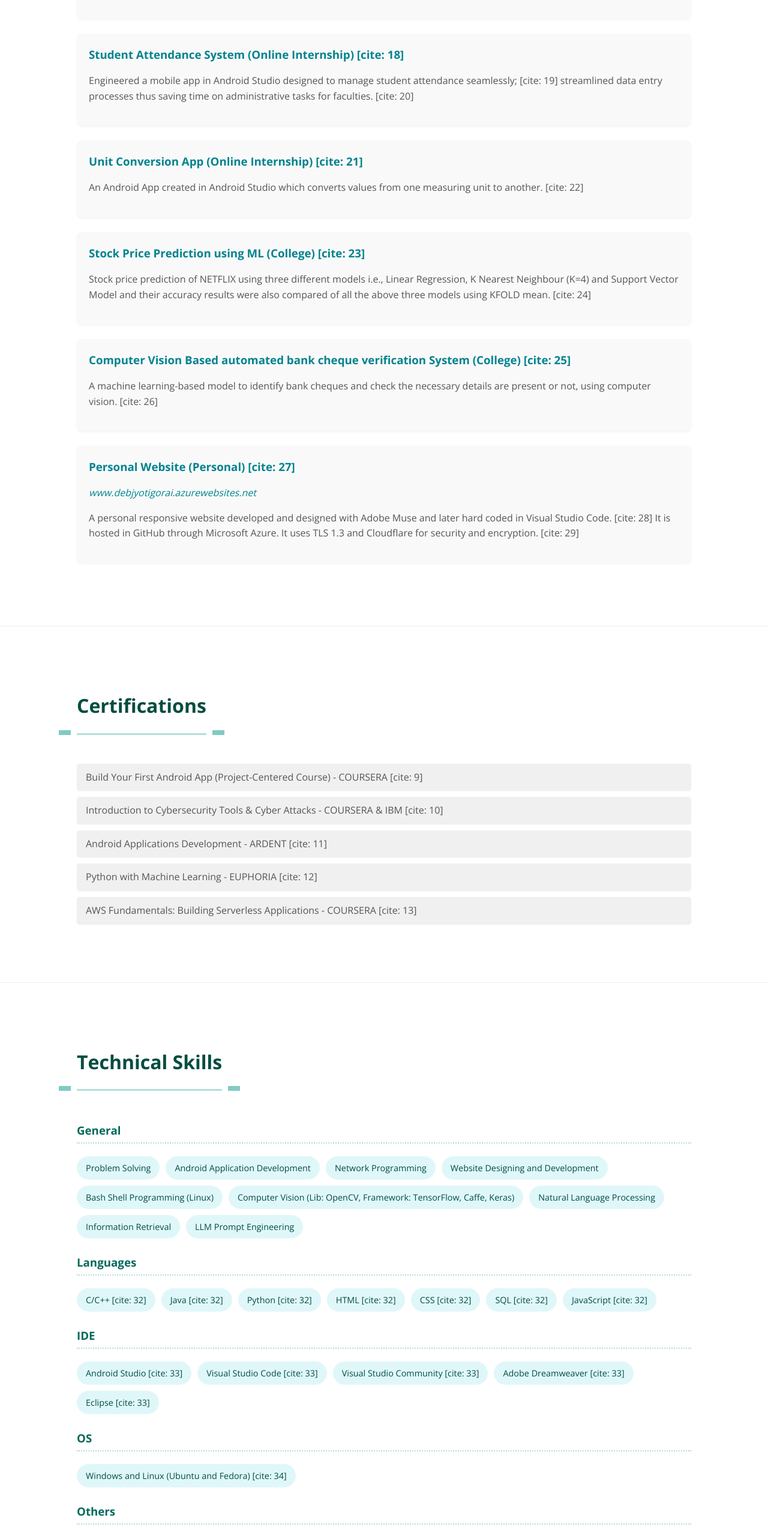
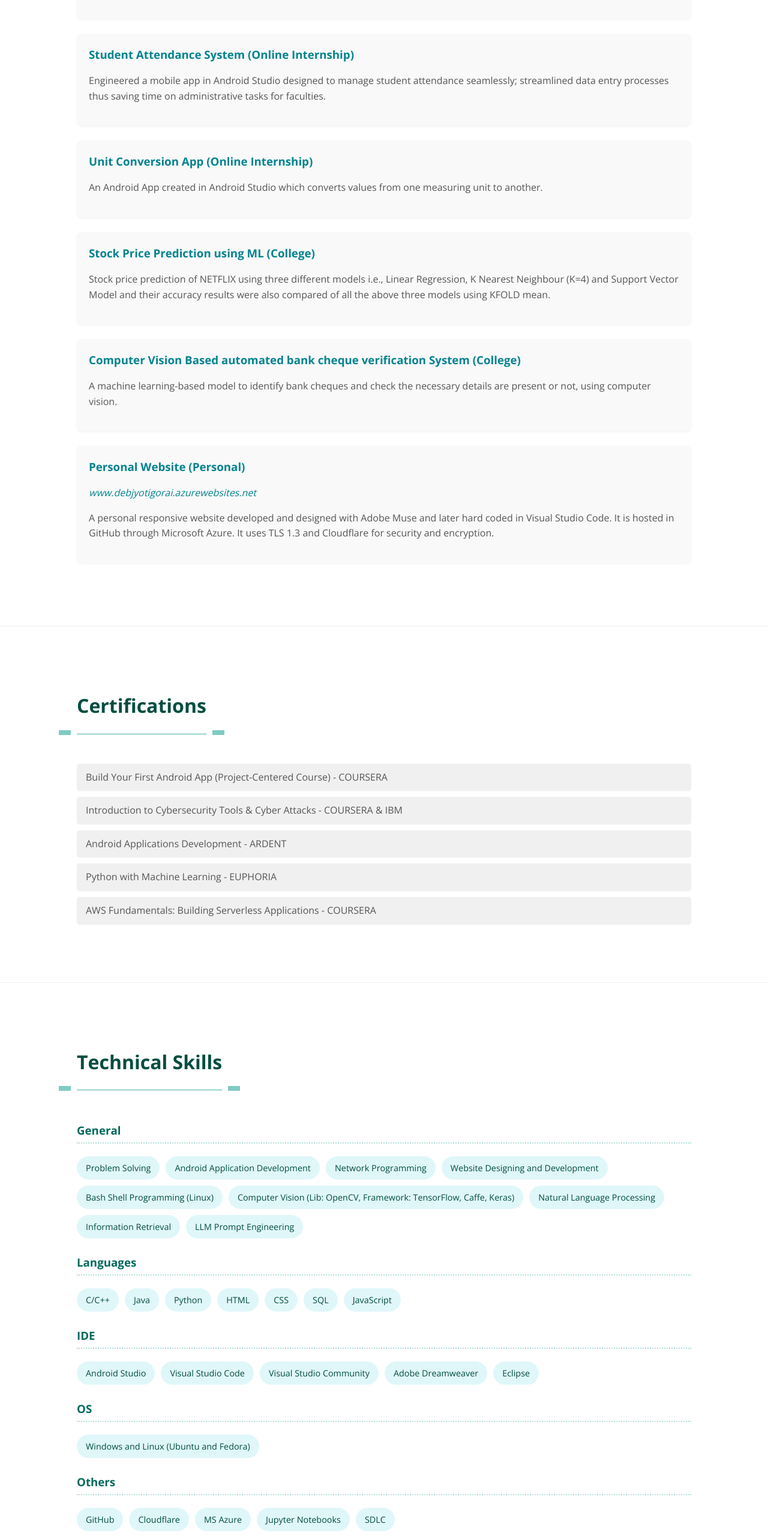
Before and after one commit to debjyotigorai/debjyotigorai.github.io, a plain HTML site: page index.html in a window 1280 px wide. Shown: the part 1760-4320 px from the top of the page at 60% size. Drawn offline with nearby package versions, Linux system fonts and the light colour scheme.

Commit message:
Update index.html

```diff
--- a/index.html
+++ b/index.html
@@ -34,10 +34,10 @@
             <h2>Work Experience</h2>
             <div class="experience-item">
                 <h3>Junior Project Engineer (Current)</h3>
-                <p class="organization">IIT Kharagpur (Department of Artificial Intelligence) </p>
+                <p class="organization">IIT Kharagpur (Department of Artificial Intelligence)</p>
                 <p class="project-name">DEVELOPING A FAIR AND INTERPRETABLE CLINICAL TRIAL SEARCH SYSTEM</p>
                 <p class="date">January 2025 - Present</p>
-                <p><strong>PI:</strong> Dr Koustav Rudra </p>
+                <p><strong>PI:</strong> Dr Koustav Rudra</p>
             </div>
         </div>
     </section>
@@ -46,29 +46,29 @@
         <div class="container">
             <h2>Projects</h2>
             <div class="project-item">
-                <h3>CataractBot: Medical Chatbot for Cataract Patients (Ongoing) </h3>
-                <p>Collaborating with Microsoft Research India as a Visiting Scholar to develop a chatbot for cataract patients, utilizing large language models and expert-in-the-loop systems to deliver accurate, hospital-specific information.  Contributing to system design, evaluation, and natural language processing workflows. </p>
+                <h3>CataractBot: Medical Chatbot for Cataract Patients (Ongoing)</h3>
+                <p>Collaborating with Microsoft Research India as a Visiting Scholar to develop a chatbot for cataract patients, utilizing large language models and expert-in-the-loop systems to deliver accurate, hospital-specific information. Contributing to system design, evaluation, and natural language processing workflows.</p>
             </div>
             <div class="project-item">
-                <h3>Student Attendance System (Online Internship) [cite: 18]</h3>
-                <p>Engineered a mobile app in Android Studio designed to manage student attendance seamlessly; [cite: 19] streamlined data entry processes thus saving time on administrative tasks for faculties. [cite: 20]</p>
+                <h3>Student Attendance System (Online Internship)</h3>
+                <p>Engineered a mobile app in Android Studio designed to manage student attendance seamlessly; streamlined data entry processes thus saving time on administrative tasks for faculties.</p>
             </div>
             <div class="project-item">
-                <h3>Unit Conversion App (Online Internship) [cite: 21]</h3>
-                <p>An Android App created in Android Studio which converts values from one measuring unit to another. [cite: 22]</p>
+                <h3>Unit Conversion App (Online Internship)</h3>
+                <p>An Android App created in Android Studio which converts values from one measuring unit to another.</p>
             </div>
             <div class="project-item">
-                <h3>Stock Price Prediction using ML (College) [cite: 23]</h3>
-                <p>Stock price prediction of NETFLIX using three different models i.e., Linear Regression, K Nearest Neighbour (K=4) and Support Vector Model and their accuracy results were also compared of all the above three models using KFOLD mean. [cite: 24]</p>
+                <h3>Stock Price Prediction using ML (College)</h3>
+                <p>Stock price prediction of NETFLIX using three different models i.e., Linear Regression, K Nearest Neighbour (K=4) and Support Vector Model and their accuracy results were also compared of all the above three models using KFOLD mean.</p>
             </div>
             <div class="project-item">
-                <h3>Computer Vision Based automated bank cheque verification System (College) [cite: 25]</h3>
-                <p>A machine learning-based model to identify bank cheques and check the necessary details are present or not, using computer vision. [cite: 26]</p>
+                <h3>Computer Vision Based automated bank cheque verification System (College)</h3>
+                <p>A machine learning-based model to identify bank cheques and check the necessary details are present or not, using computer vision.</p>
             </div>
              <div class="project-item">
-                <h3>Personal Website (Personal) [cite: 27]</h3>
+                <h3>Personal Website (Personal)</h3>
                 <p><a href="http://www.debjyotigorai.azurewebsites.net" target="_blank">www.debjyotigorai.azurewebsites.net</a></p>
-                <p>A personal responsive website developed and designed with Adobe Muse and later hard coded in Visual Studio Code. [cite: 28] It is hosted in GitHub through Microsoft Azure. It uses TLS 1.3 and Cloudflare for security and encryption. [cite: 29]</p>
+                <p>A personal responsive website developed and designed with Adobe Muse and later hard coded in Visual Studio Code. It is hosted in GitHub through Microsoft Azure. It uses TLS 1.3 and Cloudflare for security and encryption.</p>
             </div>
         </div>
     </section>
@@ -77,11 +77,11 @@
         <div class="container">
             <h2>Certifications</h2>
             <ul>
-                <li>Build Your First Android App (Project-Centered Course) - COURSERA [cite: 9]</li>
-                <li>Introduction to Cybersecurity Tools & Cyber Attacks - COURSERA & IBM [cite: 10]</li>
-                <li>Android Applications Development - ARDENT [cite: 11]</li>
-                <li>Python with Machine Learning - EUPHORIA [cite: 12]</li>
-                <li>AWS Fundamentals: Building Serverless Applications - COURSERA [cite: 13]</li>
+                <li>Build Your First Android App (Project-Centered Course) - COURSERA</li>
+                <li>Introduction to Cybersecurity Tools & Cyber Attacks - COURSERA & IBM</li>
+                <li>Android Applications Development - ARDENT</li>
+                <li>Python with Machine Learning - EUPHORIA</li>
+                <li>AWS Fundamentals: Building Serverless Applications - COURSERA</li>
             </ul>
         </div>
     </section>
@@ -92,53 +92,53 @@
             <div class="skills-category">
                 <h3>General</h3>
                 <ul>
-                    <li>Problem Solving </li>
-                    <li>Android Application Development </li>
-                    <li>Network Programming </li>
-                    <li>Website Designing and Development </li>
-                    <li>Bash Shell Programming (Linux) </li>
-                    <li>Computer Vision (Lib: OpenCV, Framework: TensorFlow, Caffe, Keras) </li>
-                    <li>Natural Language Processing </li>
-                    <li>Information Retrieval </li>
-                    <li>LLM Prompt Engineering </li>
+                    <li>Problem Solving</li>
+                    <li>Android Application Development</li>
+                    <li>Network Programming</li>
+                    <li>Website Designing and Development</li>
+                    <li>Bash Shell Programming (Linux)</li>
+                    <li>Computer Vision (Lib: OpenCV, Framework: TensorFlow, Caffe, Keras)</li>
+                    <li>Natural Language Processing</li>
+                    <li>Information Retrieval</li>
+                    <li>LLM Prompt Engineering</li>
                 </ul>
             </div>
             <div class="skills-category">
                 <h3>Languages</h3>
                 <ul>
-                    <li>C/C++ [cite: 32]</li>
-                    <li>Java [cite: 32]</li>
-                    <li>Python [cite: 32]</li>
-                    <li>HTML [cite: 32]</li>
-                    <li>CSS [cite: 32]</li>
-                    <li>SQL [cite: 32]</li>
-                    <li>JavaScript [cite: 32]</li>
+                    <li>C/C++</li>
+                    <li>Java</li>
+                    <li>Python</li>
+                    <li>HTML</li>
+                    <li>CSS</li>
+                    <li>SQL</li>
+                    <li>JavaScript</li>
                 </ul>
             </div>
             <div class="skills-category">
                 <h3>IDE</h3>
                 <ul>
-                    <li>Android Studio [cite: 33]</li>
-                    <li>Visual Studio Code [cite: 33]</li>
-                    <li>Visual Studio Community [cite: 33]</li>
-                    <li>Adobe Dreamweaver [cite: 33]</li>
-                    <li>Eclipse [cite: 33]</li>
+                    <li>Android Studio</li>
+                    <li>Visual Studio Code</li>
+                    <li>Visual Studio Community</li>
+                    <li>Adobe Dreamweaver</li>
+                    <li>Eclipse</li>
                 </ul>
             </div>
             <div class="skills-category">
                 <h3>OS</h3>
                 <ul>
-                    <li>Windows and Linux (Ubuntu and Fedora) [cite: 34]</li>
+                    <li>Windows and Linux (Ubuntu and Fedora)</li>
                 </ul>
             </div>
              <div class="skills-category">
                 <h3>Others</h3>
                 <ul>
-                    <li>GitHub [cite: 35]</li>
-                    <li>Cloudflare [cite: 35]</li>
-                    <li>MS Azure [cite: 35]</li>
-                    <li>Jupyter Notebooks [cite: 35]</li>
-                    <li>SDLC [cite: 35]</li>
+                    <li>GitHub</li>
+                    <li>Cloudflare</li>
+                    <li>MS Azure</li>
+                    <li>Jupyter Notebooks</li>
+                    <li>SDLC</li>
                 </ul>
             </div>
         </div>
@@ -148,15 +148,15 @@
         <div class="container">
             <h2>Education</h2>
             <div class="education-item">
-                <h3>Narula Institute of Technology [cite: 37]</h3>
-                <p class="degree">Bachelor in Computer Science and Engineering (B. Tech) [cite: 39]</p>
-                <p class="date">July 2019 - June 2023 [cite: 38]</p>
-                <p>CGPA: 8.83 [cite: 40]</p>
+                <h3>Narula Institute of Technology</h3>
+                <p class="degree">Bachelor in Computer Science and Engineering (B. Tech)</p>
+                <p class="date">July 2019 - June 2023</p>
+                <p>CGPA: 8.83</p>
             </div>
             <div class="education-item">
-                <h3>Kendriya Vidyalaya No. 1, IIT Kharagpur (Class XII) [cite: 41]</h3>
-                <p class="date">April 2018 - April 2019 [cite: 42]</p>
-                <p>Marks Percentage: 76.5% (CBSE-Science with Computer Science) [cite: 43]</p>
+                <h3>Kendriya Vidyalaya No. 1, IIT Kharagpur (Class XII)</h3>
+                <p class="date">April 2018 - April 2019</p>
+                <p>Marks Percentage: 76.5% (CBSE-Science with Computer Science)</p>
             </div>
         </div>
     </section>
```
